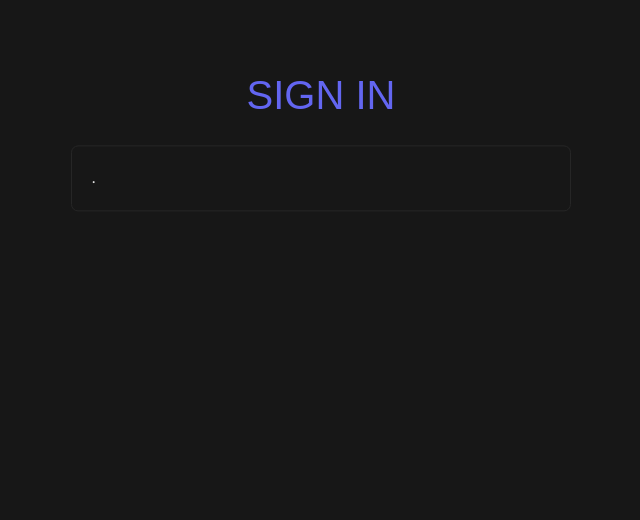
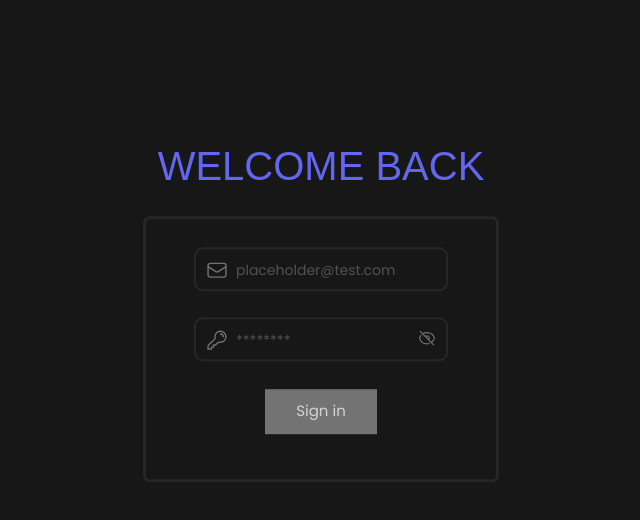
Before and after one commit to fkurusu7/bloggy-ui, a React (Vite) app: page /signin in a window 1280 px wide. Shown: the top 520 px of the page, without its empty margins (319-959 px from the left). Built offline with nearby package versions, Linux system fonts and the light colour scheme; a web font is replaced by a local one.

Commit message:
add form its layout styles for inputs and show password

```diff
--- a/src/component/Button.tsx
+++ b/src/component/Button.tsx
@@ -38,7 +38,8 @@ function Button({
     <button
       type={type}
       disabled={disabled}
-      onClick={handleClick}
+      {...(type !== 'submit' && { onClick: handleClick })}
+      // onClick={type !== "submit" ? handleClick : undefined}
       className={`btn ${size} ${variant} ${goBack ? 'float' : ''}`}
     >
       {isLoading ? <FiLoader className="spin" /> : children}
--- a/src/features/auth/UserAuth.tsx
+++ b/src/features/auth/UserAuth.tsx
@@ -1,9 +1,97 @@
-function UserAuth({ type }) {
+import {
+  HiOutlineEnvelope,
+  HiOutlineEye,
+  HiOutlineEyeSlash,
+  HiOutlineIdentification,
+  HiOutlineKey,
+} from 'react-icons/hi2';
+import Button from '../../component/Button';
+import { useState } from 'react';
+
+type UserAuthProps = {
+  type: 'signin' | 'signup';
+};
+
+type UserFormData = {
+  email: string;
+  password: string;
+  fullname?: string;
+};
+
+function UserAuth({ type }: UserAuthProps) {
+  const [formData, setFormData] = useState<UserFormData>({
+    email: '',
+    password: '',
+    ...(type === 'signin' && { fullname: '' }),
+  });
+
+  const [showPassword, setShowPassword] = useState(false);
+
+  const handleChange = (ev: any) => {
+    const { value, id } = ev.target;
+    setFormData((prevData) => ({ ...prevData, [id]: value }));
+  };
+
+  const handleSubmit = () => {};
   return (
     <div className="auth__container">
       <div className="auth__form-container">
-        <h1 className="heading-1">{type === 'signin' ? 'Sign In' : 'Sign Up'}</h1>
-        <form className="auth__form">.</form>
+        <h1 className="heading-1">{type === 'signin' ? 'Welcome Back' : 'Join'}</h1>
+        <form className="auth__form" onSubmit={handleSubmit}>
+          {type !== 'signin' && (
+            <div className="auth__input-container">
+              <input
+                className="auth__input-box"
+                type="text"
+                name="fullname"
+                id="fullname"
+                placeholder="Fisrtname + Lastname"
+                value={formData.fullname}
+                onChange={handleChange}
+              />
+              <HiOutlineIdentification className="auth__input-icon" />
+            </div>
+          )}
+          <div className="auth__input-container">
+            <input
+              type="email"
+              name="email"
+              id="email"
+              placeholder="placeholder@test.com"
+              value={formData.email}
+              onChange={handleChange}
+              className="auth__input-box"
+            />
+            <HiOutlineEnvelope className="auth__input-icon" />
+          </div>
+          <div className="auth__input-container">
+            <input
+              type={showPassword ? 'text' : 'password'}
+              name="password"
+              id="password"
+              placeholder="********"
+              value={formData.password}
+              onChange={handleChange}
+              className="auth__input-box"
+            />
+            {/* TODO: add icon and handle password visibility */}
+            <HiOutlineKey className="auth__input-icon" />
+
+            <HiOutlineEyeSlash
+              className={`auth__input-icon auth__input-icon--password ${showPassword ? 'auth__input-icon--password--hidden' : ''}`}
+              onClick={() => setShowPassword(!showPassword)}
+            />
+            <HiOutlineEye
+              className={`auth__input-icon auth__input-icon--password ${showPassword ? '' : 'auth__input-icon--password--hidden'}`}
+              onClick={() => setShowPassword(!showPassword)}
+            />
+          </div>
+          <div className="auth__button-container">
+            <Button type="submit" size="small">
+              {type === 'signin' ? 'Sign in' : 'Sign up'}
+            </Button>
+          </div>
+        </form>
       </div>
     </div>
   );
--- a/src/styles/auth/_auth_layout.scss
+++ b/src/styles/auth/_auth_layout.scss
@@ -8,9 +8,9 @@
 
   &__form-container {
     position: absolute;
-    top: 10%;
+    top: 30%;
     left: 50%;
-    transform: translate(-50%, -10%);
+    transform: translate(-50%, -30%);
 
     display: flex;
     flex-direction: column;
@@ -26,9 +26,87 @@
   }
 
   &__form {
-    border: 1px solid var(--color-grey-100);
+    background-color: inherit;
+    border: 3px solid var(--color-grey-100);
     border-radius: var(--border-radius-md);
-    min-width: 50rem;
-    padding: 2rem;
+    min-width: 30rem;
+    padding: 3rem 5rem;
+    transition: all 0.3s ease-out;
+
+    display: flex;
+    flex-direction: column;
+    align-items: center;
+    justify-content: space-evenly;
+    gap: 1rem;
+
+    &:hover {
+      border-color: var(--color-brand-600);
+    }
+  }
+
+  &__button-container,
+  &__input-container {
+    // border: 1px solid red;
+    min-height: 6rem;
+    position: relative;
+    width: 100%;
+
+    display: flex;
+    flex-direction: column;
+    justify-content: flex-start;
+    align-items: center;
+  }
+
+  &__input {
+    &-box {
+      background-color: var(--color-grey-50);
+      border: none;
+      border-radius: var(--border-radius-md);
+      color: var(--color-grey-500);
+      font-size: 1.5rem;
+      height: 4rem;
+      max-width: 25rem;
+      outline: 2px solid var(--color-grey-100);
+      padding: 1rem 4rem;
+      transition: all 0.3s ease-out;
+
+      &::placeholder {
+        color: var(--color-grey-300);
+        font-size: 1.4rem;
+      }
+
+      &:focus {
+        outline: 2px solid var(--color-brand-600);
+        outline-offset: -1px;
+
+        & + svg {
+          color: var(--color-brand-600);
+        }
+      }
+    }
+    &-icon {
+      position: absolute;
+      top: 1rem;
+      left: 1rem;
+
+      height: 2.2rem;
+      width: 2.2rem;
+      color: var(--color-grey-400);
+
+      &--password {
+        left: auto;
+        right: 1rem;
+
+        cursor: pointer;
+        height: 1.8rem;
+        transition: all 1s ease-out;
+        width: 1.8rem;
+
+        &--hidden {
+          display: none;
+          visibility: hidden;
+        }
+      }
+    }
   }
 }
--- a/src/styles/base/_base.scss
+++ b/src/styles/base/_base.scss
@@ -13,11 +13,6 @@ textarea,
 select {
   font: inherit;
   color: inherit;
-
-  &:focus {
-    outline: 2px solid var(--color-brand-600);
-    outline-offset: -1px;
-  }
 }
 
 // Disabled states
```
